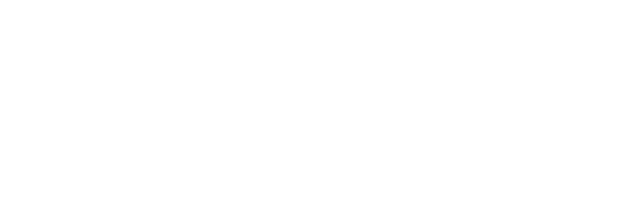
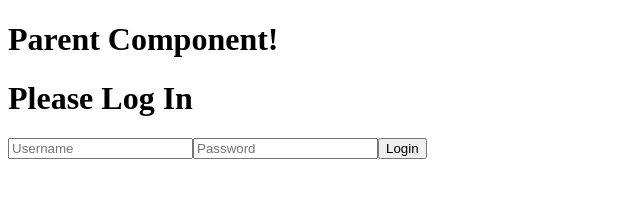
Before and after one commit to acciojob/lift-state-up-5-Ritesh1408, a React app: page / in a window 1280 px wide. Shown: the whole page, without its empty margins (0-640 px from the left). Built offline with nearby package versions, Linux system fonts and the light colour scheme.

Commit message:
Updated the App js

```diff
--- a/src/components/App.js
+++ b/src/components/App.js
@@ -1,13 +1,38 @@
-
-import React from "react";
+import React, { useState } from "react";
 import './../styles/App.css';
 
 const App = () => {
+  const [isLoggedIn, setIsLoggedIn] = useState(false);
+
   return (
-    <div>
-        {/* Do not remove the main div */}
+    <div className="app-container">
+      <h1>Parent Component!</h1>
+      <h1>{isLoggedIn ? "Welcome, You are Logged in!" : "Please Log In"}</h1>
+      {/* Do not remove the main div */}
+      <LoginForm isLoggedIn={isLoggedIn} onLogin={() => setIsLoggedIn(true)} />
     </div>
-  )
+  );
+};
+
+function LoginForm({ isLoggedIn, onLogin }) {
+  const handleSubmit = (e) => {
+    e.preventDefault();
+    onLogin();
+  };
+
+  return (
+    <div className="login-form">
+      {!isLoggedIn ? (
+        <form onSubmit={handleSubmit}>
+          <input type="text" placeholder="Username" required />
+          <input type="password" placeholder="Password" required />
+          <button type="submit">Login</button>
+        </form>
+      ) : (
+        <p>You are logged in!</p>
+      )}
+    </div>
+  );
 }
 
-export default App
+export default App;
```
Also changed, not shown: dist/index.html, dist/index_bundle.js, 1 other file.
